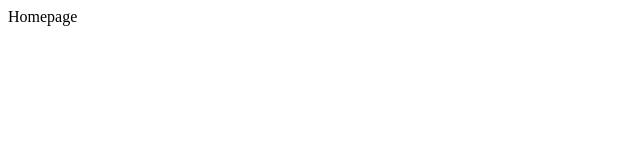
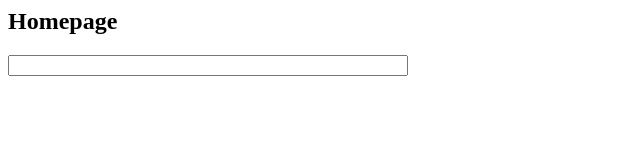
Before and after one commit to r03ert0/homepage, a plain HTML site: page index.html in a window 1280 px wide. Shown: the whole page, without its empty margins (0-640 px from the left). Drawn offline with Linux system fonts and the light colour scheme.

Commit message:
Update index.html

```diff
--- a/index.html
+++ b/index.html
@@ -1,5 +1,12 @@
 <html>
 <body>
-Homepage
+  <h2>Homepage</h2>
+  <input type="text" style="width:400px" onchange="stripParams()" />
+  <script>
+    function stripParams() {
+      const val = document.querySelector("input").value;
+      console.log(val);
+    }
+  </script>
 </body>
 </html>
```
